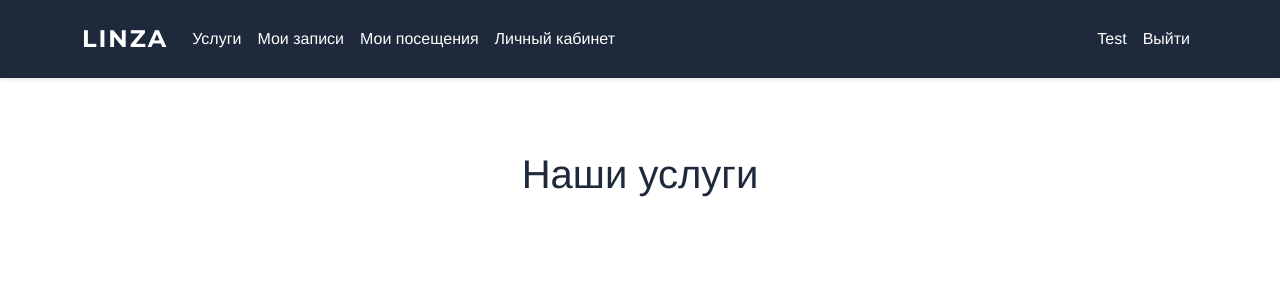
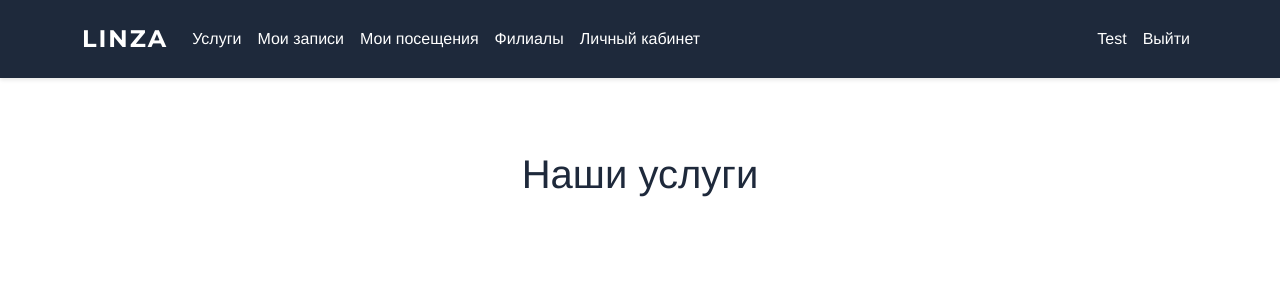
Before and after one commit to LlnZa/hair-salon, a Flask app: page / in a window 1280 px wide. Shown: the top 300 px of the page. Run offline with Flask 2, Linux system fonts and the light colour scheme; a user stored in the database is signed in; data that the repository does not hold is empty; some libraries are stand-ins or nearby versions.

Commit message:
Update base.html

```diff
--- a/templates/base.html
+++ b/templates/base.html
@@ -982,6 +982,9 @@
                             <a class="nav-link" href="{{ url_for('visit_history') }}">Мои посещения</a>
                         </li>
                         <li class="nav-item">
+                            <a class="nav-link" href="{{ url_for('branches') }}">Филиалы</a>
+                        </li>
+                        <li class="nav-item">
                             <a class="nav-link" href="{{ url_for('profile') }}">Личный кабинет</a>
                         </li>
                     {% endif %}
@@ -1022,13 +1025,11 @@
         {% if current_user.роль in ['employee'] %}
 
          <li class="nav-item">
-                <a class="nav-link" href="{{ url_for('appointments') }}">Записи</a>
-            </li>
-            {% if current_user.роль == 'employee' and current_user.должность|lower == 'hairdresser' %}
-                <li class="nav-item">
-                    <a class="nav-link" href="{{ url_for('hairdresser_past_appointments') }}">Выполненные записи</a>
-                </li>
-            {% endif %}
+            <a class="nav-link" href="{{ url_for('appointments') }}">Записи</a>
+        </li>
+         <li class="nav-item">
+            <a class="nav-link" href="{{ url_for('hairdresser_past_appointments') }}">Выполненные записи</a>
+        </li>
         {% endif %}
     {% else %}
         <!-- Если пользователь не авторизован -->
```
